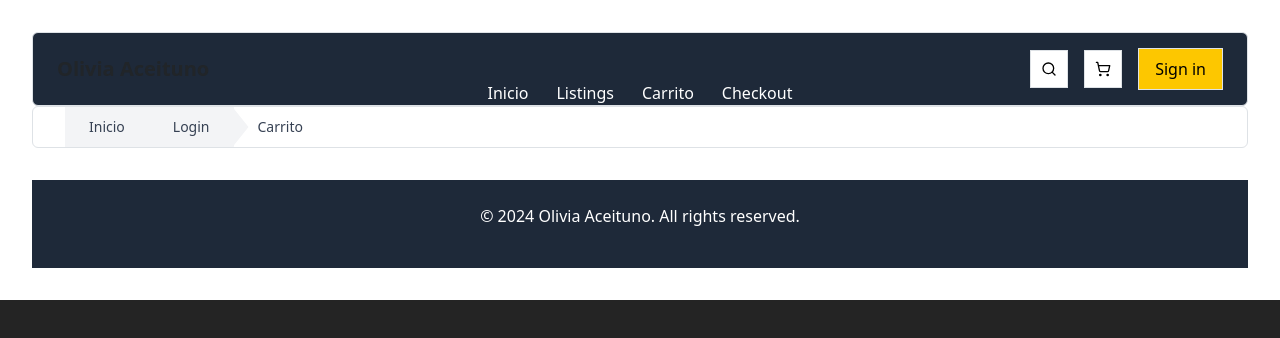
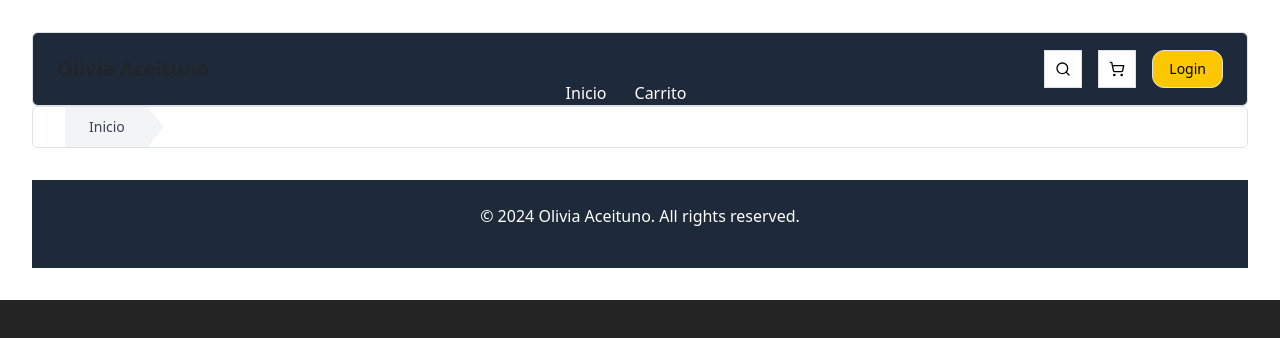
Before and after one commit to kevinnador/Pagina-react-js, a React (Vite) app: page / in a window 1280 px wide. Shown: the top 338 px of the page. Built offline with nearby package versions, Linux system fonts and the light colour scheme; a web font is replaced by a local one.

Commit message:
agregamos admin a login para luego agregar un manejo de productos: agregar productos con mockapi que lo veremos luego

```diff
--- a/src/App.jsx
+++ b/src/App.jsx
@@ -10,6 +10,7 @@ import { Routes, Route} from 'react-router-dom'
 import RutaProtegida from './components/Protected/RutaProtegida'
 import Login from './components/Protected/Login'
 import Carrito from './components/Carrito'
+import Admin from './components/Protected/Admin'
 
 function App() {
 
@@ -20,6 +21,10 @@ function App() {
       <Main />
       <Routes>
         <Route path="/Inicio" element={<Inicio /> } />
+        <Route path='/Admin' element={
+          <RutaProtegida>
+            <Admin />
+          </RutaProtegida>} />
         <Route path='/carrito' element={
           <RutaProtegida>
             <Carrito />
--- a/src/components/Header.jsx
+++ b/src/components/Header.jsx
@@ -1,7 +1,13 @@
 import { Link } from "react-router-dom";
 import "./HeaderEstilo.css";
+import { useAuthContext } from "../context/AuthContext";
 
 const Header = () => {
+  const { usuario, logout } = useAuthContext();
+  const esAdmin = usuario === "kevin";
+  const estáLogueado = !!usuario;
+
+
   return (
 <header aria-label="Breadcrumb" className="bg-gray-800 flex overflow-hidden rounded border">
   <nav className="relative max-w-7xl w-full flex flex-wrap lg:grid lg:grid-cols-12 basis-full items-center px-4 md:px-6 lg:px-8 mx-auto">
@@ -25,9 +31,17 @@ const Header = () => {
         <span className="sr-only">Cart</span>
         <svg className="shrink-0 size-4" xmlns="http://www.w3.org/2000/svg" width="24" height="24" viewBox="0 0 24 24" fill="none" stroke="currentColor" strokeWidth="2" strokeLinecap="round" strokeLinejoin="round"><circle cx="8" cy="21" r="1"/><circle cx="19" cy="21" r="1"/><path d="M2.05 2.05h2l2.66 12.42a2 2 0 0 0 2 1.58h9.78a2 2 0 0 0 1.95-1.57l1.65-7.43H5.12"/></svg>
       </button>
-      <button type="button" className="py-2 px-3 inline-flex items-center gap-x-2 text-sm font-medium text-nowrap rounded-xl border border-transparent bg-yellow-400 text-black hover:bg-yellow-500 focus:outline-hidden focus:bg-yellow-500 transition disabled:opacity-50 disabled:pointer-events-none">
-        Sign in
-      </button>
+      <>
+        {estáLogueado ? (
+          <button onClick={logout} className="py-2 px-3 inline-flex items-center gap-x-2 text-sm font-medium text-nowrap rounded-xl border border-transparent bg-red-400 text-black hover:bg-red-500 focus:outline-hidden focus:bg-red-500 transition disabled:opacity-50 disabled:pointer-events-none">
+            Logout
+          </button>
+        ) : (
+          <Link to="/login" className="py-2 px-3 inline-flex items-center gap-x-2 text-sm font-medium text-nowrap rounded-xl border border-transparent bg-yellow-400 text-black hover:bg-yellow-500 focus:outline-hidden focus:bg-yellow-500 transition disabled:opacity-50 disabled:pointer-events-none">
+            Login
+          </Link>
+        )}
+      </>
     </div>
     {/* End Button Group */}
 
@@ -35,16 +49,15 @@ const Header = () => {
     <div id="hs-pro-hcail" className="hs-collapse hidden overflow-hidden transition-all duration-300 basis-full grow lg:block lg:w-auto lg:basis-auto lg:order-2 lg:col-span-6" aria-labelledby="hs-pro-hcail-collapse">
       <div className="flex flex-col gap-y-4 gap-x-0 mt-5 lg:flex-row lg:justify-center lg:items-center lg:gap-y-0 lg:gap-x-7 lg:mt-0">
         <div>
-          <Link className="relative inline-block text-white focus:outline-hidden before:absolute before:bottom-0.5 before:start-0 before:-z-1 before:w-full before:h-1 dark:text-white" to="/Inicio" aria-current="page">Inicio</Link>
+          <Link to="/Inicio" className="relative inline-block text-white focus:outline-hidden before:absolute before:bottom-0.5 before:start-0 before:-z-1 before:w-full before:h-1 dark:text-white" aria-current="page">Inicio</Link>
         </div>
         <div>
-          <Link className="inline-block text-white hover:text-gray-600 focus:outline-hidden focus:text-gray-600 dark:text-white dark:hover:text-neutral-300 dark:focus:text-neutral-300" to="/">Listings</Link>
+          <Link to="/Carrito" className="inline-block text-white hover:text-gray-600 focus:outline-hidden focus:text-gray-600 dark:text-white dark:hover:text-neutral-300 dark:focus:text-neutral-300">Carrito</Link>
         </div>
         <div>
-          <Link className="inline-block text-white hover:text-gray-600 focus:outline-hidden focus:text-gray-600 dark:text-white dark:hover:text-neutral-300 dark:focus:text-neutral-300" to="Carrito">Carrito</Link >
-        </div>
-        <div>
-          <Link className="inline-block text-white hover:text-gray-600 focus:outline-hidden focus:text-gray-600 dark:text-white dark:hover:text-neutral-300 dark:focus:text-neutral-300" to="#">Checkout</Link>
+          {esAdmin && (
+            <Link to="/admin" className="inline-block text-white hover:text-gray-600 focus:outline-hidden focus:text-gray-600 dark:text-white dark:hover:text-neutral-300 dark:focus:text-neutral-300">Admin</Link>
+          )}
         </div>
       </div>
     </div>
--- a/src/components/Nav.jsx
+++ b/src/components/Nav.jsx
@@ -1,5 +1,4 @@
 import { Link } from "react-router-dom";
-
 const Nav = () => {
     return (
 <nav aria-label="Breadcrumb">
@@ -13,25 +12,13 @@ const Nav = () => {
             </Link>
         </li>
 
-        <li>
-            <Link
-            to="/Login"
-            className="block h-10 bg-gray-100 px-4 leading-10 transition-colors hover:text-gray-900"
-            >
-            Login
-            </Link>
+        <li className="relative flex items-center">
+            <span
+            className="absolute inset-y-0 -start-px h-10 w-4 bg-gray-100 [clip-path:_polygon(0_0,_0%_100%,_100%_50%)] rtl:rotate-180">
+            </span>
         </li>
 
-        <li className="relative flex items-center">
-            <span
-            className="absolute inset-y-0 -start-px h-10 w-4 bg-gray-100 [clip-path:_polygon(0_0,_0%_100%,_100%_50%)] rtl:rotate-180"
-            >
-            </span>
 
-            <Link to="/Carrito" className="block h-10 pr-4 pl-6 leading-10 transition-colors hover:text-gray-900">
-            Carrito
-            </Link>
-        </li>
     </ol>
 </nav>
 
--- a/src/components/Protected/Login.jsx
+++ b/src/components/Protected/Login.jsx
@@ -8,7 +8,7 @@ const Login = () => {
     const [password, setPassword] = useState("");
 
     const navigate = useNavigate();
-    const { login } = useAuthContext();
+    const { login} = useAuthContext();
         const manejarLogin = (e) => {
             e.preventDefault();
             if (usuario == "kevin" && password == "1234") {
```
